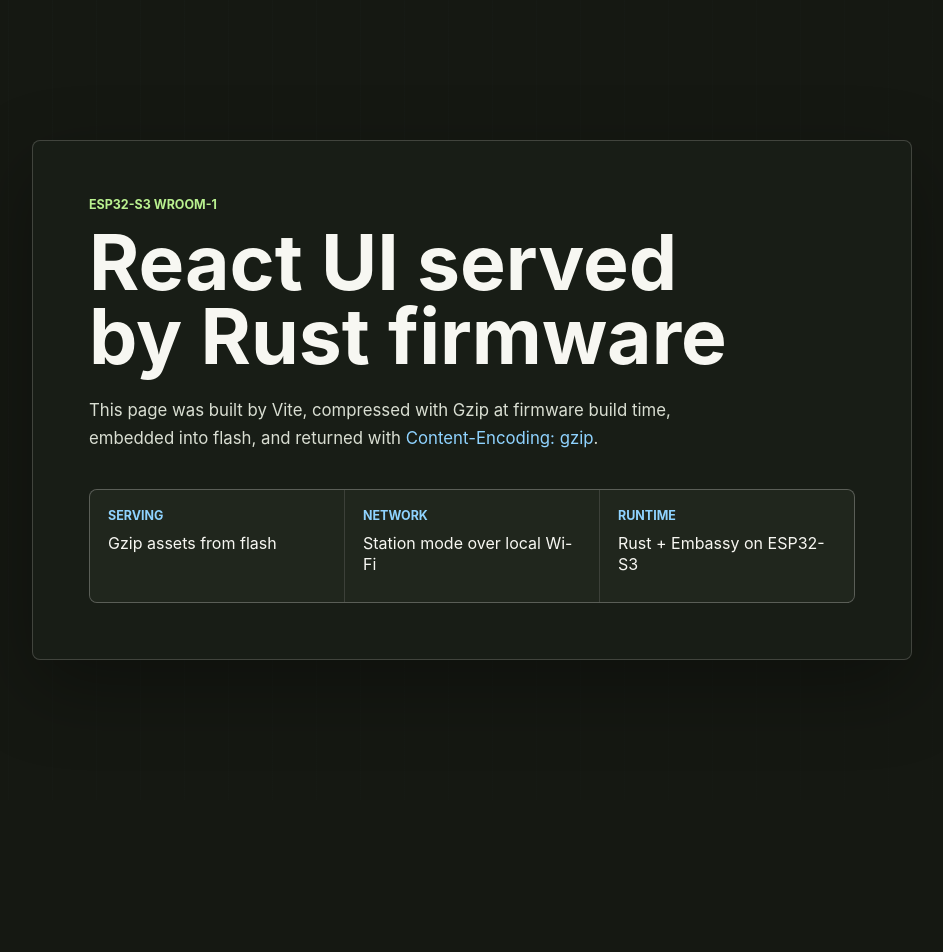
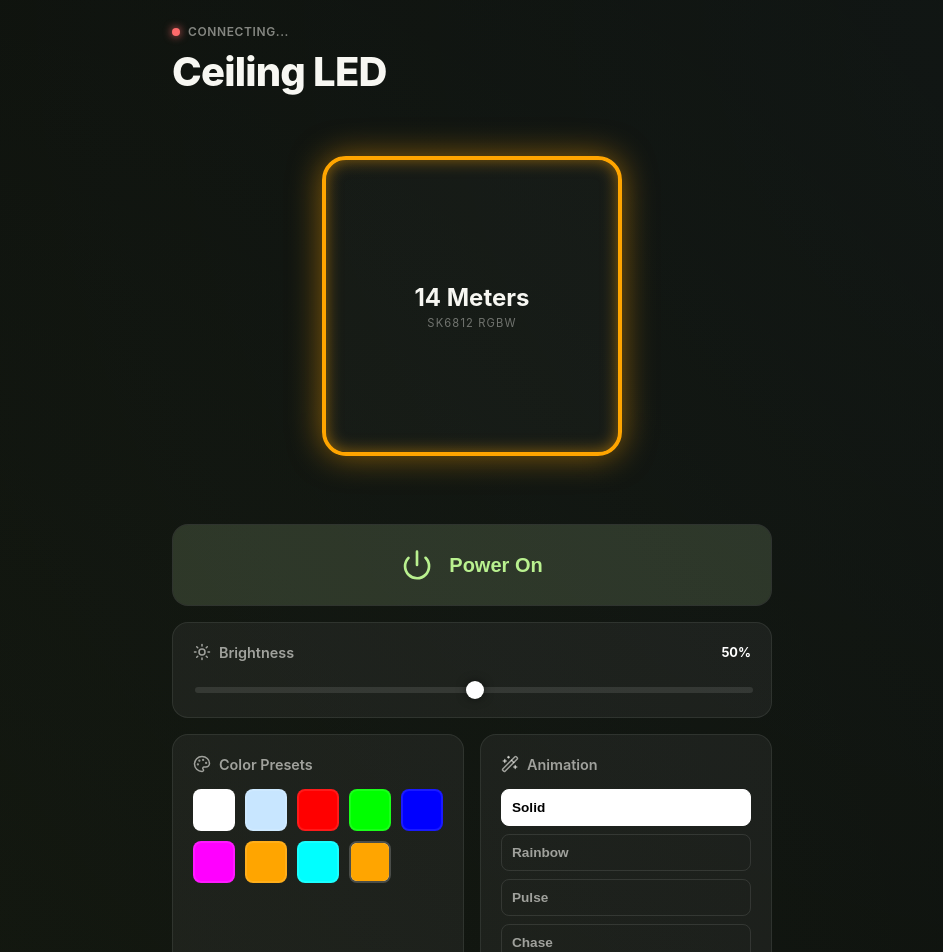
Before and after one commit to Pyrex01/esp-led-ambiance, a React (Vite) app in the folder web/: page / in a window 1280 px wide. Shown: the top 952 px of the page, without its empty margins (168-1111 px from the left). Before the commit the page ends 800 px from the top, so only its background shows below. Built offline with nearby package versions, Linux system fonts and the light colour scheme; no server answers.

Commit message:
[update] ui

```diff
--- a/web/package.json
+++ b/web/package.json
@@ -9,6 +9,7 @@
     "preview": "vite preview --host 0.0.0.0"
   },
   "dependencies": {
+    "lucide-react": "^0.474.0",
     "@vitejs/plugin-react": "^5.0.0",
     "vite": "^7.0.0",
     "typescript": "^5.8.0",
--- a/web/src/main.tsx
+++ b/web/src/main.tsx
@@ -1,36 +1,210 @@
-import React from "react";
+import React, { useState, useEffect, useCallback, useRef } from "react";
 import { createRoot } from "react-dom/client";
+import { Power, Sun, Palette, Wand2, RefreshCw } from "lucide-react";
 import "./style.css";
 
-const stats = [
-  ["Serving", "Gzip assets from flash"],
-  ["Network", "Station mode over local Wi-Fi"],
-  ["Runtime", "Rust + Embassy on ESP32-S3"]
+interface LedState {
+  power: boolean;
+  color: [number, number, number];
+  brightness: number;
+  pattern: number;
+}
+
+const PRESET_COLORS: [number, number, number][] = [
+  [255, 255, 255], // Warm White (approx)
+  [200, 230, 255], // Cool White
+  [255, 0, 0],     // Red
+  [0, 255, 0],     // Green
+  [0, 0, 255],     // Blue
+  [255, 0, 255],   // Purple
+  [255, 165, 0],   // Orange
+  [0, 255, 255],   // Cyan
+];
+
+const PATTERNS = [
+  "Solid",
+  "Rainbow",
+  "Pulse",
+  "Chase",
+  "Strobe",
+  "Flow",
 ];
 
 function App() {
+  const [state, setState] = useState<LedState>({
+    power: true,
+    color: [255, 165, 0],
+    brightness: 128,
+    pattern: 0,
+  });
+
+  const [connected, setConnected] = useState(false);
+  const ws = useRef<WebSocket | null>(null);
+
+  const connect = useCallback(() => {
+    const protocol = window.location.protocol === "https:" ? "wss:" : "ws:";
+    const url = `${protocol}//${window.location.host}/ws`;
+
+    const socket = new WebSocket(url);
+    socket.binaryType = "arraybuffer";
+
+    socket.onopen = () => {
+      setConnected(true);
+      console.log("Connected to ESP32");
+    };
+
+    socket.onclose = () => {
+      setConnected(false);
+      console.log("Disconnected, retrying...");
+      setTimeout(connect, 2000);
+    };
+
+    ws.current = socket;
+  }, []);
+
+  useEffect(() => {
+    connect();
+    return () => ws.current?.close();
+  }, [connect]);
+
+  const sendUpdate = useCallback((newState: LedState) => {
+    if (ws.current?.readyState === WebSocket.OPEN) {
+      const packed = new Uint8Array([
+        newState.power ? 1 : 0,
+        newState.color[0],
+        newState.color[1],
+        newState.color[2],
+        newState.brightness,
+        newState.pattern
+      ]);
+      ws.current.send(packed);
+    }
+  }, []);
+
+  const updateState = (updates: Partial<LedState>) => {
+    setState((prev) => {
+      const newState = { ...prev, ...updates };
+      sendUpdate(newState);
+      return newState;
+    });
+  };
+
+  const rgbToHex = (r: number, g: number, b: number) => {
+    return "#" + [r, g, b].map(x => x.toString(16).padStart(2, '0')).join('');
+  };
+
+  const hexToRgb = (hex: number): [number, number, number] => {
+    const r = (hex >> 16) & 255;
+    const g = (hex >> 8) & 255;
+    const b = hex & 255;
+    return [r, g, b];
+  };
+
+  const glowColor = state.power
+    ? `rgba(${state.color[0]}, ${state.color[1]}, ${state.color[2]}, ${state.brightness / 255})`
+    : "rgba(0, 0, 0, 0.2)";
+
   return (
     <main className="shell">
-      <section className="panel">
-        <div>
-          <p className="eyebrow">ESP32-S3 WROOM-1</p>
-          <h1>React UI served by Rust firmware</h1>
-          <p className="summary">
-            This page was built by Vite, compressed with Gzip at firmware
-            build time, embedded into flash, and returned with
-            <code> Content-Encoding: gzip</code>.
-          </p>
-        </div>
+      <div className="container">
+        <header className="header">
+          <div className="status-group">
+            <span className={`status-indicator ${connected ? "online" : "offline"}`} />
+            <p className="eyebrow">{connected ? "System Online" : "Connecting..."}</p>
+          </div>
+          <h1>Ceiling LED</h1>
+        </header>
 
-        <dl className="stats">
-          {stats.map(([label, value]) => (
-            <div key={label}>
-              <dt>{label}</dt>
-              <dd>{value}</dd>
+        <section className="visualizer-section">
+          <div className="led-square-wrapper">
+            <div
+              className="led-square"
+              style={{
+                borderColor: rgbToHex(...state.color),
+                boxShadow: `0 0 ${state.brightness / 4}px ${glowColor}, inset 0 0 ${state.brightness / 8}px ${glowColor}`,
+                opacity: state.power ? 1 : 0.3
+              }}
+            >
+              <div className="square-content">
+                <span className="meters">14 Meters</span>
+                <span className="strip-type">SK6812 RGBW</span>
+              </div>
             </div>
-          ))}
-        </dl>
-      </section>
+          </div>
+        </section>
+
+        <section className="controls-grid">
+          <div className="control-card power-card">
+            <button
+              className={`power-btn ${state.power ? "on" : "off"}`}
+              onClick={() => updateState({ power: !state.power })}
+            >
+              <Power size={32} />
+              <span>{state.power ? "Power On" : "Power Off"}</span>
+            </button>
+          </div>
+
+          <div className="control-card slider-card">
+            <div className="card-header">
+              <Sun size={18} />
+              <h3>Brightness</h3>
+              <span className="value-label">{Math.round((state.brightness / 255) * 100)}%</span>
+            </div>
+            <input
+              type="range"
+              min="0"
+              max="255"
+              value={state.brightness}
+              onChange={(e) => updateState({ brightness: parseInt(e.target.value) })}
+            />
+          </div>
+
+          <div className="control-card color-card">
+            <div className="card-header">
+              <Palette size={18} />
+              <h3>Color Presets</h3>
+            </div>
+            <div className="color-grid">
+              {PRESET_COLORS.map((color, i) => (
+                <button
+                  key={i}
+                  className="color-preset"
+                  style={{ backgroundColor: rgbToHex(...color) }}
+                  onClick={() => updateState({ color, power: true })}
+                />
+              ))}
+              <div className="custom-color-wrapper">
+                <input
+                  type="color"
+                  value={rgbToHex(...state.color)}
+                  onChange={(e) => {
+                    const hex = parseInt(e.target.value.substring(1), 16);
+                    updateState({ color: hexToRgb(hex), power: true });
+                  }}
+                />
+              </div>
+            </div>
+          </div>
+
+          <div className="control-card pattern-card">
+            <div className="card-header">
+              <Wand2 size={18} />
+              <h3>Animation</h3>
+            </div>
+            <div className="pattern-list">
+              {PATTERNS.map((name, i) => (
+                <button
+                  key={i}
+                  className={`pattern-btn ${state.pattern === i ? "active" : ""}`}
+                  onClick={() => updateState({ pattern: i, power: true })}
+                >
+                  {name}
+                </button>
+              ))}
+            </div>
+          </div>
+        </section>
+      </div>
     </main>
   );
 }
--- a/web/src/style.css
+++ b/web/src/style.css
@@ -1,6 +1,6 @@
 :root {
   color: #f7f7f2;
-  background: #151812;
+  background: #0a0c08;
   font-family:
     Inter, ui-sans-serif, system-ui, -apple-system, BlinkMacSystemFont, "Segoe UI",
     sans-serif;
@@ -13,100 +13,250 @@
 }
 
 body {
-  min-width: 320px;
+  margin: 0;
   min-height: 100vh;
-  margin: 0;
-}
-
-code {
-  color: #8fd3ff;
-  font: inherit;
 }
 
 .shell {
-  display: grid;
+  display: flex;
+  justify-content: center;
   min-height: 100vh;
-  place-items: center;
   padding: 24px;
   background:
-    linear-gradient(135deg, rgba(21, 24, 18, 0.82), rgba(21, 24, 18, 0.96)),
-    repeating-linear-gradient(
-      90deg,
-      rgba(143, 211, 255, 0.08) 0,
-      rgba(143, 211, 255, 0.08) 1px,
-      transparent 1px,
-      transparent 44px
-    );
+    radial-gradient(circle at top right, rgba(143, 211, 255, 0.05), transparent),
+    radial-gradient(circle at bottom left, rgba(185, 241, 143, 0.05), transparent);
 }
 
-.panel {
-  width: min(880px, 100%);
-  border: 1px solid rgba(247, 247, 242, 0.18);
-  border-radius: 8px;
-  padding: clamp(24px, 6vw, 56px);
-  background: rgba(26, 30, 23, 0.88);
-  box-shadow: 0 28px 80px rgba(0, 0, 0, 0.32);
+.container {
+  width: 100%;
+  max-width: 600px;
 }
 
+header {
+  margin-bottom: 40px;
+}
+
+.status-group {
+  display: flex;
+  align-items: center;
+  gap: 8px;
+  margin-bottom: 8px;
+}
+
+.status-indicator {
+  width: 8px;
+  height: 8px;
+  border-radius: 50%;
+}
+
+.status-indicator.online { background: #b9f18f; box-shadow: 0 0 8px #b9f18f; }
+.status-indicator.offline { background: #ff6b6b; box-shadow: 0 0 8px #ff6b6b; }
+
 .eyebrow {
-  margin: 0 0 14px;
-  color: #b9f18f;
-  font-size: 0.78rem;
-  font-weight: 700;
-  letter-spacing: 0;
+  margin: 0;
+  color: rgba(247, 247, 242, 0.5);
+  font-size: 0.75rem;
+  font-weight: 600;
   text-transform: uppercase;
+  letter-spacing: 0.05em;
 }
 
 h1 {
-  max-width: 680px;
   margin: 0;
-  font-size: clamp(2.15rem, 7vw, 4.8rem);
-  line-height: 0.96;
-  letter-spacing: 0;
+  font-size: 2.5rem;
+  font-weight: 800;
+  letter-spacing: -0.02em;
 }
 
-.summary {
-  max-width: 650px;
-  margin: 22px 0 0;
-  color: #d9ded2;
-  font-size: 1.05rem;
-  line-height: 1.7;
+.visualizer-section {
+  display: flex;
+  justify-content: center;
+  margin-bottom: 48px;
 }
 
-.stats {
-  display: grid;
-  grid-template-columns: repeat(3, minmax(0, 1fr));
-  gap: 1px;
-  margin: 36px 0 0;
-  overflow: hidden;
-  border: 1px solid rgba(247, 247, 242, 0.16);
-  border-radius: 8px;
-  background: rgba(247, 247, 242, 0.16);
+.led-square-wrapper {
+  padding: 20px;
 }
 
-.stats div {
-  min-height: 112px;
-  padding: 18px;
-  background: #20261d;
+.led-square {
+  width: min(300px, 70vw);
+  aspect-ratio: 1;
+  border: 4px solid;
+  border-radius: 24px;
+  display: flex;
+  flex-direction: column;
+  align-items: center;
+  justify-content: center;
+  transition: all 0.3s cubic-bezier(0.4, 0, 0.2, 1);
+  background: rgba(255, 255, 255, 0.02);
 }
 
-dt {
-  margin-bottom: 10px;
-  color: #8fd3ff;
-  font-size: 0.78rem;
-  font-weight: 700;
-  text-transform: uppercase;
+.square-content {
+  display: flex;
+  flex-direction: column;
+  align-items: center;
+  gap: 4px;
 }
 
-dd {
-  margin: 0;
-  color: #f7f7f2;
-  font-size: 1rem;
-  line-height: 1.35;
+.meters {
+  font-size: 1.5rem;
+  font-weight: 700;
 }
 
-@media (max-width: 680px) {
-  .stats {
+.strip-type {
+  font-size: 0.7rem;
+  color: rgba(247, 247, 242, 0.4);
+  text-transform: uppercase;
+  letter-spacing: 0.1em;
+}
+
+.controls-grid {
+  display: grid;
+  grid-template-columns: 1fr 1fr;
+  gap: 16px;
+}
+
+.control-card {
+  background: rgba(255, 255, 255, 0.05);
+  border: 1px solid rgba(255, 255, 255, 0.08);
+  border-radius: 16px;
+  padding: 20px;
+  transition: transform 0.2s;
+}
+
+.power-card {
+  grid-column: span 2;
+  padding: 0;
+  overflow: hidden;
+}
+
+.power-btn {
+  width: 100%;
+  height: 100%;
+  padding: 24px;
+  border: none;
+  background: transparent;
+  color: white;
+  display: flex;
+  align-items: center;
+  justify-content: center;
+  gap: 16px;
+  font-size: 1.25rem;
+  font-weight: 700;
+  cursor: pointer;
+  transition: all 0.3s;
+}
+
+.power-btn.on { background: rgba(185, 241, 143, 0.1); color: #b9f18f; }
+.power-btn.off { color: rgba(247, 247, 242, 0.3); }
+
+.card-header {
+  display: flex;
+  align-items: center;
+  gap: 8px;
+  margin-bottom: 16px;
+  color: rgba(247, 247, 242, 0.6);
+}
+
+.card-header h3 {
+  margin: 0;
+  font-size: 0.9rem;
+  font-weight: 600;
+  flex: 1;
+}
+
+.value-label {
+  font-size: 0.8rem;
+  font-weight: 700;
+  color: white;
+}
+
+.slider-card {
+  grid-column: span 2;
+}
+
+input[type="range"] {
+  width: 100%;
+  height: 6px;
+  background: rgba(255, 255, 255, 0.1);
+  border-radius: 3px;
+  outline: none;
+  appearance: none;
+}
+
+input[type="range"]::-webkit-slider-thumb {
+  appearance: none;
+  width: 18px;
+  height: 18px;
+  background: white;
+  border-radius: 50%;
+  cursor: pointer;
+  box-shadow: 0 0 10px rgba(0,0,0,0.5);
+}
+
+.color-grid {
+  display: grid;
+  grid-template-columns: repeat(5, 1fr);
+  gap: 10px;
+}
+
+.color-preset {
+  aspect-ratio: 1;
+  border-radius: 8px;
+  border: 2px solid rgba(255, 255, 255, 0.1);
+  cursor: pointer;
+  transition: transform 0.1s;
+}
+
+.color-preset:active { transform: scale(0.9); }
+
+.custom-color-wrapper {
+  position: relative;
+  aspect-ratio: 1;
+  border-radius: 8px;
+  overflow: hidden;
+  border: 2px solid rgba(255, 255, 255, 0.2);
+}
+
+.custom-color-wrapper input {
+  position: absolute;
+  top: -10px;
+  left: -10px;
+  width: 150%;
+  height: 150%;
+  cursor: pointer;
+}
+
+.pattern-list {
+  display: grid;
+  grid-template-columns: 1fr;
+  gap: 8px;
+}
+
+.pattern-btn {
+  padding: 10px;
+  border-radius: 8px;
+  border: 1px solid rgba(255, 255, 255, 0.1);
+  background: transparent;
+  color: rgba(247, 247, 242, 0.6);
+  font-size: 0.85rem;
+  font-weight: 600;
+  text-align: left;
+  cursor: pointer;
+  transition: all 0.2s;
+}
+
+.pattern-btn.active {
+  background: white;
+  color: black;
+  border-color: white;
+}
+
+@media (max-width: 480px) {
+  .controls-grid {
     grid-template-columns: 1fr;
   }
+  .color-card, .pattern-card {
+    grid-column: span 1;
+  }
 }
```
Also changed, not shown: 3 other files (tests, documents, lock files or other folders).
